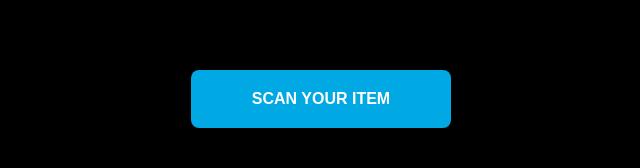
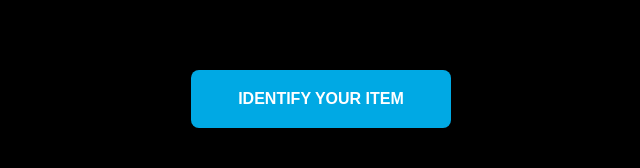
Before and after one commit to nmkleiner/Gemini-Hackathon, a Vue app: page / in a window 1280 px wide. Shown: the part 632-800 px from the top of the page, without its empty margins (319-959 px from the left). Built offline with nearby package versions, Linux system fonts and the light colour scheme.

Commit message:
change app name

```diff
--- a/src/App.vue
+++ b/src/App.vue
@@ -1,6 +1,6 @@
 <template>
   <div class="container">
-    <div class="logo" v-if="activeState === 'initial'">AIdentifier</div>
+    <div class="logo" v-if="activeState === 'initial'">AIdentify</div>
     <Camera v-if="activeState === 'camera'" />
     <Cropper v-if="activeState === 'cropper'" />
     <Results v-if="activeState === 'results'" />
@@ -8,7 +8,7 @@
     <div class="footer" v-if="activeState === 'initial'">
       <Button
         class="mainButton"
-        :text="'scan your item'"
+        :text="'identify your item'"
         primary
         @click="openCamera"
       />
```
